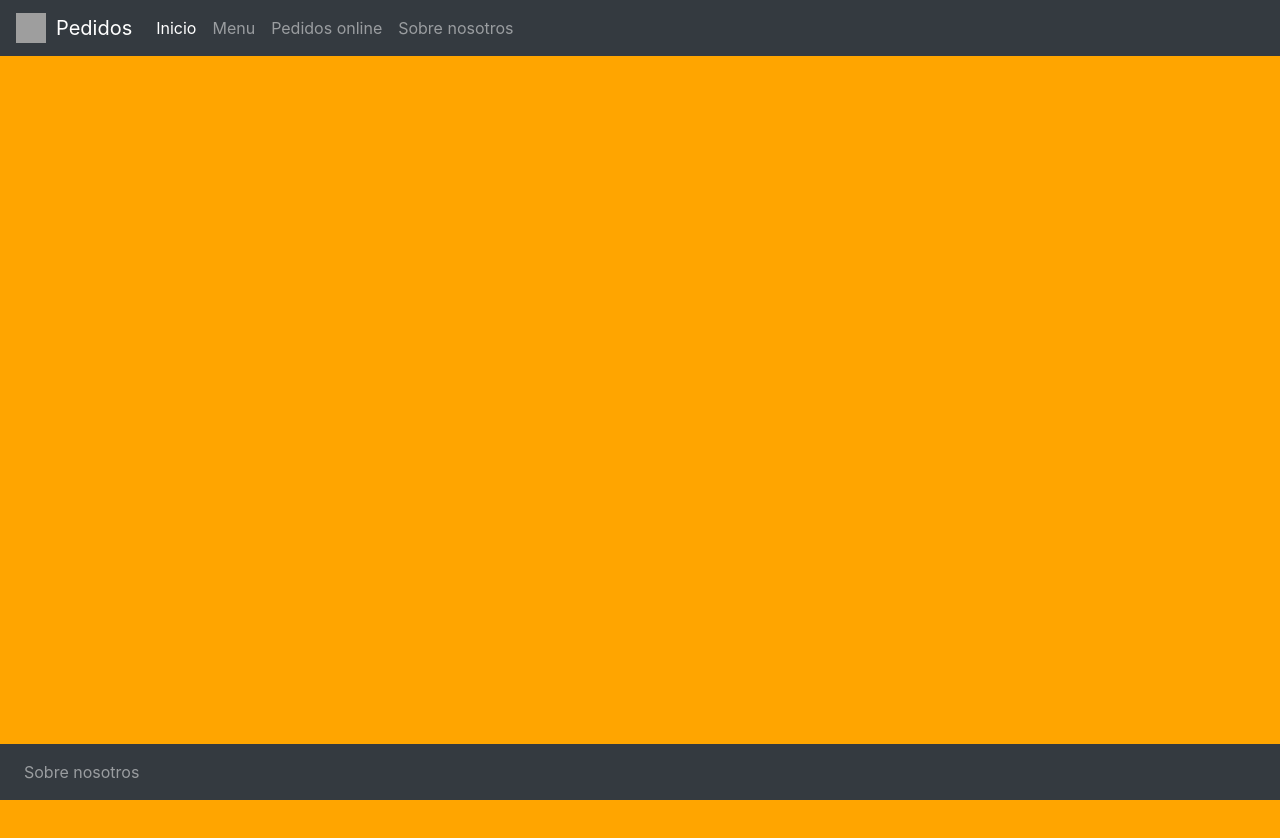
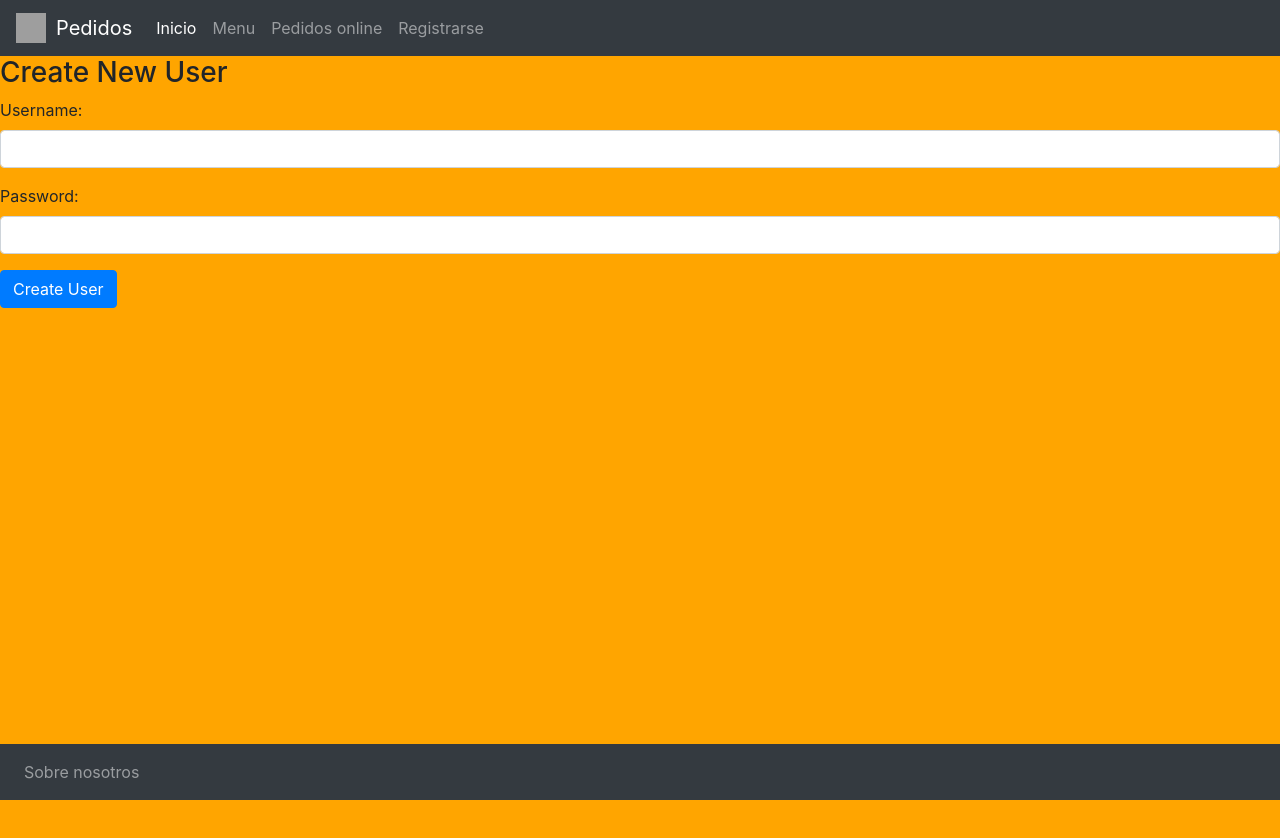
Before and after one commit to rbergoglio/practicareact, a React (Create React App) app in the folder deliverywebapp/: page /Registrarse in a window 1280 px wide. Shown: the top 838 px of the page. After the commit the page ends 800 px from the top, so only its background shows below. Built offline with nearby package versions, Linux system fonts and the light colour scheme; grey boxes are pictures that could not be loaded.

Commit message:
front and back connected

```diff
--- a/deliverywebapp/package.json
+++ b/deliverywebapp/package.json
@@ -4,6 +4,7 @@
   "private": true,
   "dependencies": {
     "@material-ui/core": "^4.6.0",
+    "axios": "^0.19.0",
     "body-parser": "^1.19.0",
     "bootstrap": "^4.3.1",
     "express": "^4.17.1",
--- a/deliverywebapp/src/App.js
+++ b/deliverywebapp/src/App.js
@@ -2,15 +2,13 @@
 import logo from "./logo.svg";
 import "./App.css";
 import NavBar from "./components/NavBar";
-import FoodList from "./components/FoodList";
-import Carousel from "./components/Carousel";
-import Carousel2 from "./components/Carousel2";
+
 import BottomNavBar from "./components/BottomNavBar";
-import LocationInput from "./components/LocationInput";
-import FoodPictures from "./components/FoodPictures";
+
 import { Grid, Row, Col } from "react-flexbox-grid";
 import { BrowserRouter as Router, Route } from "react-router-dom";
 import WelcomePage from "./components/WelcomePage";
+import Register from "./components/Register";
 
 //https://www.freecodecamp.org/news/create-a-react-frontend-a-node-express-backend-and-connect-them-together-c5798926047c/
 
@@ -18,10 +16,9 @@
   return (
     <Router>
       <NavBar />
-
+      <div className="blank-space-top"></div>
       <Route path="/" exact component={WelcomePage} />
-
-      <div className="blank-space-top"></div>
+      <Route path="/Registrarse" component={Register} />
 
       <BottomNavBar />
     </Router>
--- a/deliverywebapp/src/components/FoodPictures.js
+++ b/deliverywebapp/src/components/FoodPictures.js
@@ -5,8 +5,8 @@
 class FoodPictures extends React.Component {
   render() {
     return (
-      <div class="container">
-        <div class="row">
+      <div className="container">
+        <div className="row">
           <FoodPicture
             src="https://cdn.colombia.com/sdi/2018/10/16/empanadas-de-pollo-678550.jpg"
             foodName="Empanadas"
--- a/deliverywebapp/src/components/NavBar.js
+++ b/deliverywebapp/src/components/NavBar.js
@@ -46,9 +46,9 @@
                 </a>
               </li>
               <li className="nav-item">
-                <a className="nav-link" href="nosotros">
-                  Sobre nosotros
-                </a>
+                <Link to="/Registrarse" className="nav-link">
+                  Registrarse
+                </Link>
               </li>
             </ul>
             {/*
--- /dev/null
+++ b/deliverywebapp/src/components/Register.js
@@ -0,0 +1,96 @@
+import React from "react";
+import axios from "axios";
+
+class Register extends React.Component {
+  constructor(props) {
+    super(props);
+
+    this.onChangeUsername = this.onChangeUsername.bind(this);
+    this.onChangePassword = this.onChangePassword.bind(this);
+    this.onSubmit = this.onSubmit.bind(this);
+
+    this.state = {
+      username: "",
+      password: ""
+    };
+  }
+  /*
+  componentDidMount(){
+
+  }
+*/
+  onChangeUsername(e) {
+    this.setState({
+      username: e.target.value
+    });
+  }
+  onChangePassword(e) {
+    this.setState({
+      password: e.target.value
+    });
+  }
+
+  onSubmit(e) {
+    e.preventDefault();
+
+    const user = {
+      username: this.state.username,
+      password: this.state.password
+    };
+    console.log(user);
+
+    axios
+      .post("http://localhost:5000/users/add", user)
+      .then(res => console.log(res.data));
+
+    this.setState({
+      username: "",
+      password: ""
+    });
+
+    //window.location = "/";
+  }
+
+  /*
+
+  */
+  render() {
+    return (
+      <div>
+        <h3>Create New User</h3>
+        <form onSubmit={this.onSubmit}>
+          <div className="form-group">
+            <label>Username: </label>
+            <input
+              type="text"
+              required
+              className="form-control"
+              value={this.state.username}
+              onChange={this.onChangeUsername}
+            />
+          </div>
+          <div className="form-group">
+            <label>Password: </label>
+            <input
+              type="text"
+              required
+              className="form-control"
+              value={this.state.password}
+              onChange={this.onChangePassword}
+            />
+          </div>
+
+          <div className="form-group">
+            <input
+              type="submit"
+              value="Create User"
+              className="btn btn-primary"
+            />
+          </div>
+        </form>
+      </div>
+    );
+  }
+}
+
+export default Register;
--- a/deliverywebapp/src/components/WelcomePage.js
+++ b/deliverywebapp/src/components/WelcomePage.js
@@ -16,7 +16,7 @@
             sm={6}
             md={8}
             lg={10}
-            style={{ "background-color": "green" }}
+            style={{ backgroundColor: "green" }}
           >
             <FoodPictures />
             <Carousel2 />
```
Also changed, not shown: 1 other file (tests, documents, lock files or other folders).
